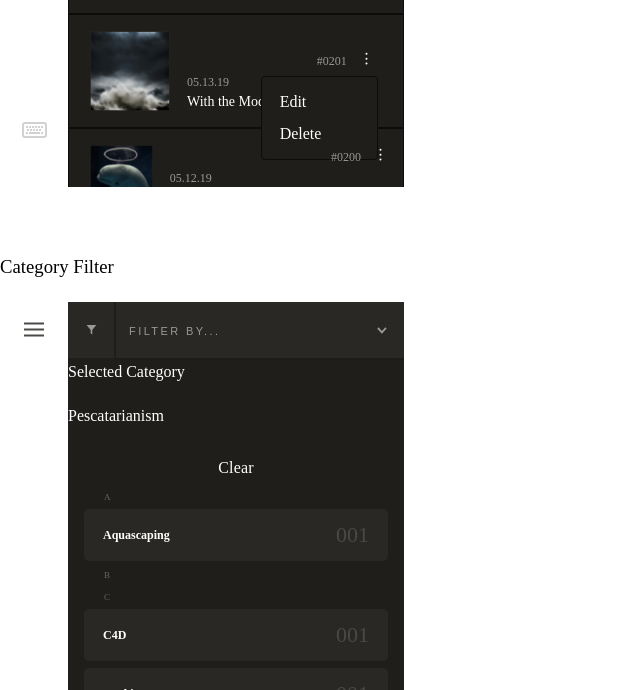
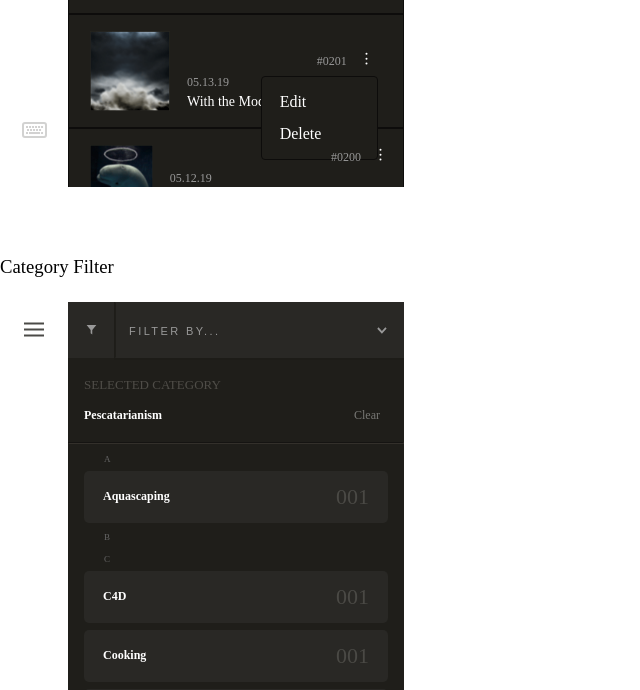
Before and after one commit to Z4P0/notch-front-end, a website: page pug/symbols.pug in a window 1280 px wide. Shown: the part 6210-6900 px from the top of the page, without its empty margins (0-640 px from the left). Drawn offline with nearby package versions, Linux system fonts and the light colour scheme; files that its build step writes are made by us from their sources.

Commit message:
lay out the category filter

```diff
--- a/pug/symbols/app-bar.pug
+++ b/pug/symbols/app-bar.pug
@@ -177,10 +177,12 @@ nav.app-bar
         option(value="2") Lorem
         option(value="2") Ipsum
 
-    header
-      p Selected Category
-      p Pescatarianism
-      button Clear
+    header.ph3.pt3
+      p.title-1.mb0 Selected Category
+      .flex.items-center.justify-between
+        p.title-2.pv2.mb0 Pescatarianism
+        button.button-1 Clear
+    hr
     ul.list.list--categories-list
       li
         strong A
--- a/scss/_app-bar.scss
+++ b/scss/_app-bar.scss
@@ -4,6 +4,9 @@
   max-width: 4.25rem;
   height: 100vh;
   position: relative;
+  hr {
+    border-color: #0D0C0B;
+  }
 }
 .app-bar__button {
   background-color: transparent;
@@ -12,6 +15,7 @@
   position: absolute;
   right: 0;
   transition: opacity 0.3s ease;
+  width: 100%;
 }
 .menu-button {
   opacity: 0.8;
@@ -45,8 +49,7 @@
   position: absolute;
   top: 0;
   width: 336px;
-  h2, h3, h4,
-  button {
+  h2, h3, h4 {
     color: inherit;
   }
   button {
--- a/scss/_forms.scss
+++ b/scss/_forms.scss
@@ -20,7 +20,7 @@ textarea {
   font-size: 1rem;
   line-height: 1.75;
   margin-bottom: 24px;
-  width: 100%;
+  // width: 100%;
 }
 
 input,
--- a/scss/styles.scss
+++ b/scss/styles.scss
@@ -2,7 +2,8 @@ $yellow: #ffda48;
 $grey: #d6d6d6;
 $white: #fff;
 $sans-serif: "ATC Arquette";
-$monospace: "Roboto Mono";
+$roboto: "Roboto Mono";
+$monospace: $roboto;
 
 html {
   box-sizing: border-box;
@@ -61,6 +62,9 @@ kbd {
 
 // Layout
 // ----------------------------------------
+$size-2: 8px;
+$size-3: 16px;
+
 .spacer {
   margin-bottom: 4rem;
 }
@@ -68,8 +72,30 @@ kbd {
 .flex {
   display: flex;
 }
+.items-center {
+  align-items: center;
+}
+.justify-between {
+  justify-content: space-between;
+}
+
 .f-jc {
   justify-content: space-between;
+}
+
+.pv2 {
+  padding-top: $size-2;
+  padding-bottom: $size-2;
+}
+.ph3 {
+  padding-left: $size-3;
+  padding-right: $size-3;
+}
+.pt3 {
+  padding-top: $size-3;
+}
+.pb-2 {
+  padding-bottom: $size-2;
 }
 
 .mb0 {
@@ -77,11 +103,35 @@ kbd {
 }
 
 
+@import "post";
+@import "new-post";
+@import "app-bar";
+
+
+// Theme
+// ==================================================
+// buttons are part of the theme
 .button {
   background-color: $yellow;
 }
 
+.title-1 {
+  font-family: $roboto;
+  font-weight: 500;
+  font-size: 13px;
+  color: #4F4D48;
+  letter-spacing: 0;
+  text-transform: uppercase;
+}
+.title-2 {
+  font-weight: 600;
+  font-size: 0.75rem;
+}
 
-@import "post";
-@import "new-post";
-@import "app-bar";
+.button-1 {
+  font-family: $roboto;
+  font-size: 12px;
+  color: #787875;
+  letter-spacing: 0;
+  padding: 8px;
+}
```
Also changed, not shown: css/styles.css, css/styles.min.css, html/symbols.html.
